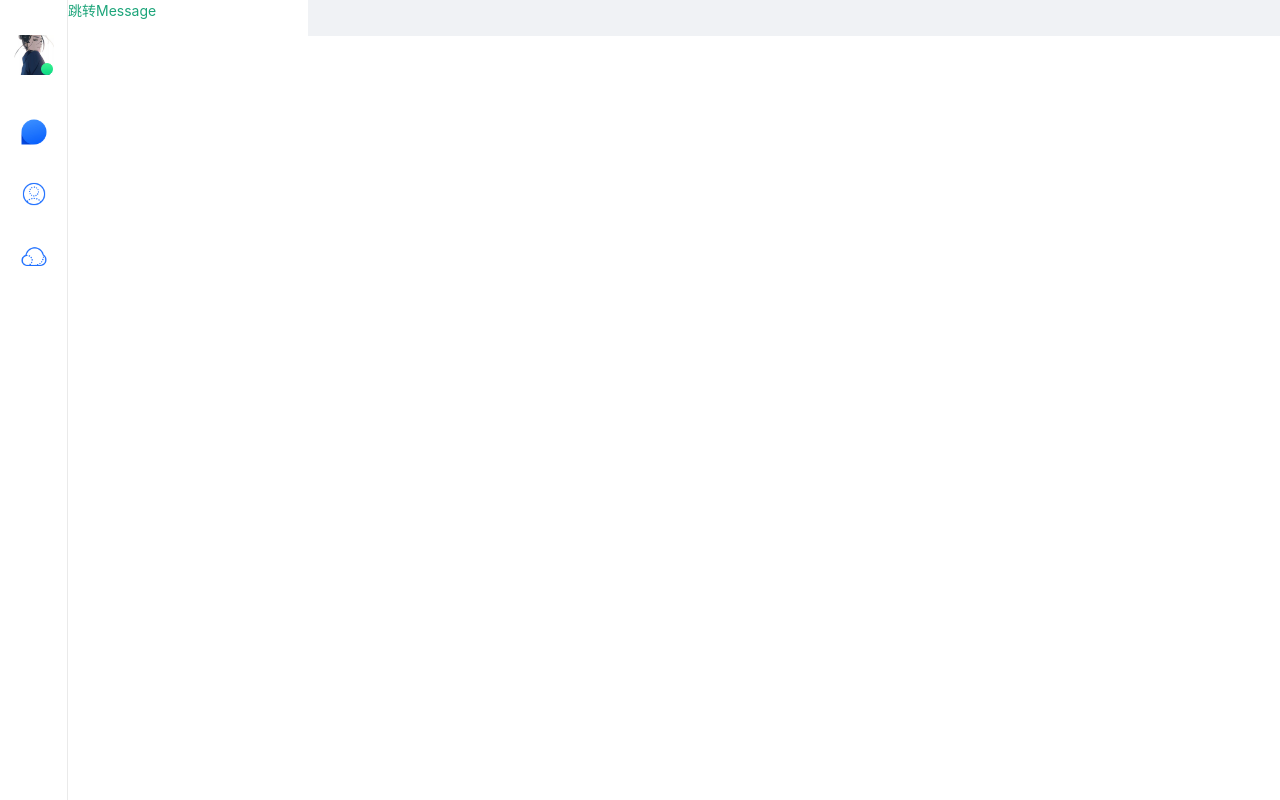
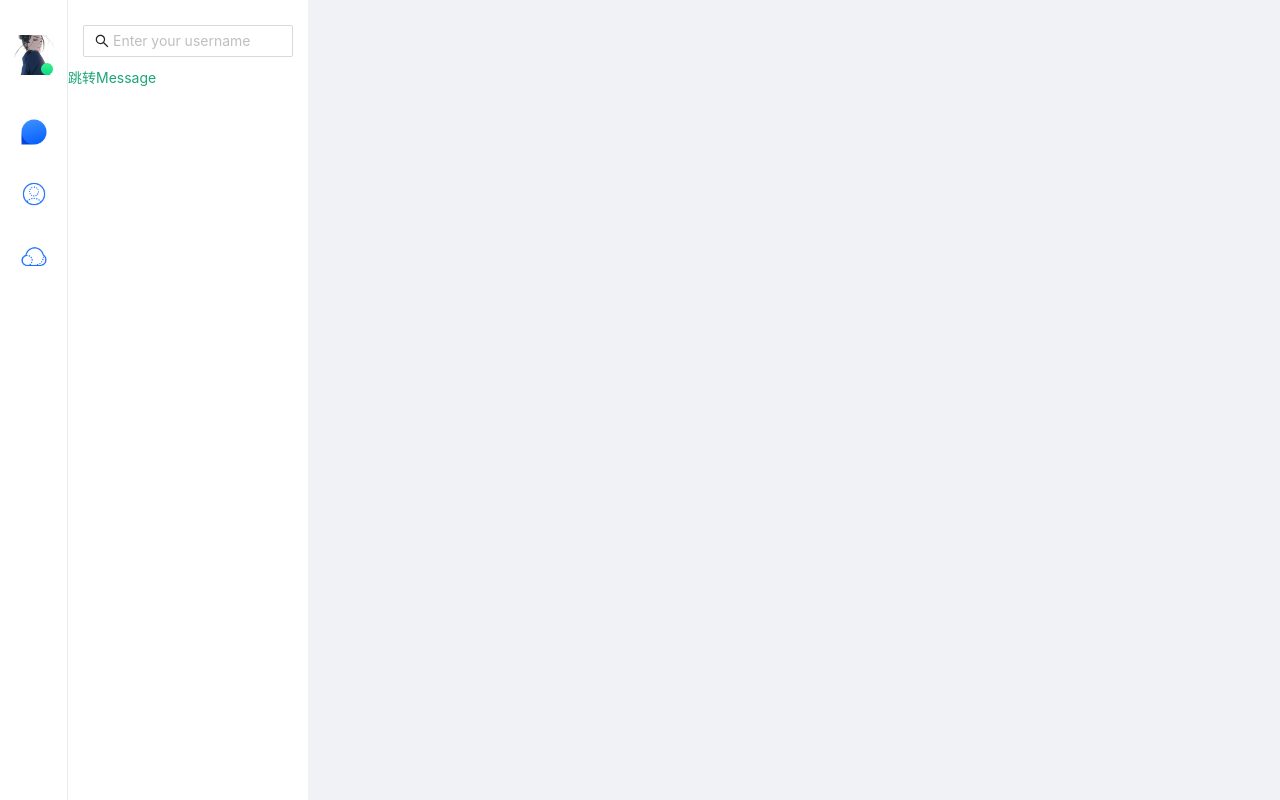
Before and after one commit to nick2834/react-tim, a React (Create React App) app: page /#/last in a window 1280 px wide. Built offline with nearby package versions, Linux system fonts and the light colour scheme.

Commit message:
add search
Signed-off-by: nickxu <283448189@qq.com>

```diff
--- /dev/null
+++ b/src/components/Searchbar/index.jsx
@@ -0,0 +1,18 @@
+import React from 'react';
+import './index.less'
+import { Input } from 'antd';
+import { SearchOutlined } from '@ant-design/icons';
+class Searchbar extends React.Component {
+    render() {
+        return (
+            <div className="search_container">
+                <Input
+                    placeholder="Enter your username"
+                    prefix={<SearchOutlined className="site-form-item-icon" />}
+                />
+            </div>
+        )
+    }
+}
+
+export default Searchbar
--- /dev/null
+++ b/src/components/Searchbar/index.less
@@ -0,0 +1,3 @@
+.search_container{
+    padding: 25px 15px 10px;
+}
--- a/src/styles/App.less
+++ b/src/styles/App.less
@@ -1,24 +1,9 @@
 @import "./reset.css";
 @import '~antd/dist/antd.less';
 
-#components-layout-demo-custom-trigger .trigger {
-    font-size: 18px;
-    line-height: 64px;
-    padding: 0 24px;
-    cursor: pointer;
-    transition: color 0.3s;
+.main_container{
+    height: 100%;
+    .ant-layout{
+        height: 100%;
+    }
 }
-
-#components-layout-demo-custom-trigger .trigger:hover {
-    color: #1890ff;
-}
-
-#components-layout-demo-custom-trigger .logo {
-    height: 32px;
-    background: rgba(255, 255, 255, 0.2);
-    margin: 16px;
-}
-
-.site-layout .site-layout-background {
-    background: #fff;
-}
--- a/src/views/Contacts/index.jsx
+++ b/src/views/Contacts/index.jsx
@@ -1,5 +1,7 @@
 import React from 'react';
 import { Layout } from 'antd';
+import RouterMap from '../../routes/RouterMap';
+import Searchbar from '../../components/Searchbar'
 const { Content, Sider } = Layout;
 class Contacts extends React.Component{
     render(){
@@ -7,10 +9,10 @@ class Contacts extends React.Component{
             <div className="main_container">
                 <Layout>
                     <Sider theme="light" width={240}>
-                        123131
+                        <Searchbar />
                     </Sider>
                     <Content>
-
+                        <RouterMap />
                     </Content>
                 </Layout>
             </div>
--- a/src/views/Last/index.jsx
+++ b/src/views/Last/index.jsx
@@ -1,15 +1,18 @@
 import React from 'react';
 import { Layout } from 'antd';
-import { Link, Route } from 'react-router-dom';
+import { Link } from 'react-router-dom';
 import RouterMap from '../../routes/RouterMap';
+import Searchbar from '../../components/Searchbar'
+const { Content, Sider } = Layout;
 
-const { Content, Sider } = Layout;
+
 class Last extends React.Component {
     render() {
         return (
             <div className="main_container">
                 <Layout>
                     <Sider theme="light" width={240}>
+                        <Searchbar />
                         <ul className="item">
                             <li>
                                 <Link to="/last/message">跳转Message</Link>
```
Also changed, not shown: src/components/Searchbar/dist/index.css (added).
